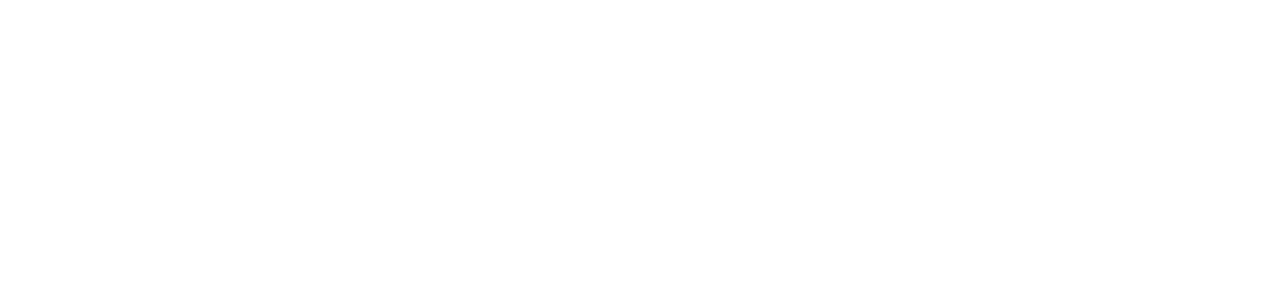
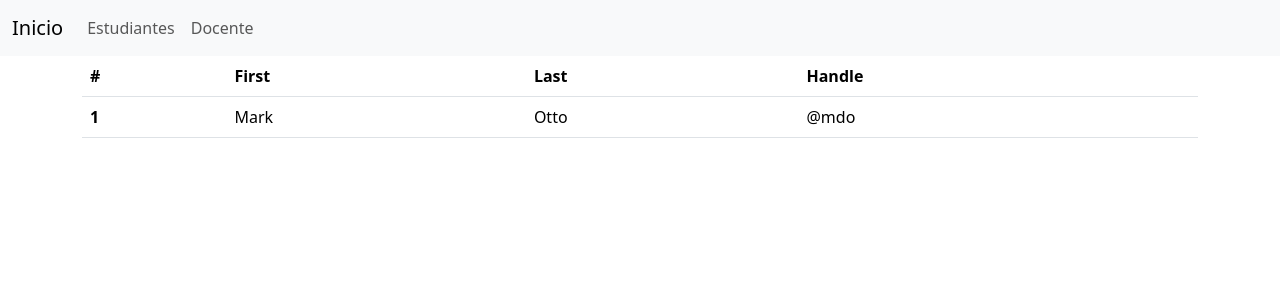
Before and after one commit to Jostero32/Programa_prueba_react_mysql_nodejs, a React (Create React App) app in the folder client/: page /home in a window 1280 px wide. Shown: the top 300 px of the page. Built offline with nearby package versions, Linux system fonts and the light colour scheme.

Commit message:
Se agrego un navbar para inicio

```diff
--- a/client/public/index.html
+++ b/client/public/index.html
@@ -15,6 +15,8 @@
       user's mobile device or desktop. See https://developers.google.com/web/fundamentals/web-app-manifest/
     -->
     <link rel="manifest" href="%PUBLIC_URL%/manifest.json" />
+    <link href="https://cdn.jsdelivr.net/npm/bootstrap@5.3.3/dist/css/bootstrap.min.css" rel="stylesheet" integrity="sha384-QWTKZyjpPEjISv5WaRU9OFeRpok6YctnYmDr5pNlyT2bRjXh0JMhjY6hW+ALEwIH" crossorigin="anonymous">
+    <script src="https://cdn.jsdelivr.net/npm/bootstrap@5.3.3/dist/js/bootstrap.bundle.min.js" integrity="sha384-YvpcrYf0tY3lHB60NNkmXc5s9fDVZLESaAA55NDzOxhy9GkcIdslK1eN7N6jIeHz" crossorigin="anonymous"></script>
     <!--
       Notice the use of %PUBLIC_URL% in the tags above.
       It will be replaced with the URL of the `public` folder during the build.
--- a/client/src/App.js
+++ b/client/src/App.js
@@ -5,6 +5,7 @@
 } from "react-router-dom";
 import Login from './login/login.jsx';
 import Home from './home/home.jsx';
+import Estudiante from "./home/paginaEstudiante.jsx";
 
 
 function App() {
@@ -17,6 +18,7 @@
         <Routes>
           <Route path='/' element={<Login />} />
           <Route path='/home' element={<Home />} />
+          <Route path="/paginaEstudiante" element={<Estudiante />} />
         </Routes>
       </Router>
 
--- /dev/null
+++ b/client/src/home/barranavegar.jsx
@@ -0,0 +1,44 @@
+import React from "react";
+import { useNavigate } from "react-router-dom";
+
+function Barranavegar() {
+    const navegar=useNavigate();
+  return (
+    <>
+      <nav className="navbar navbar-expand-lg bg-body-tertiary">
+        <div className="container-fluid">
+          <a className="navbar-brand" onClick={()=>navegar("/home")}>
+            Inicio
+          </a>
+          <button
+            className="navbar-toggler"
+            type="button"
+            data-bs-toggle="collapse"
+            data-bs-target="#navbarNav"
+            aria-controls="navbarNav"
+            aria-expanded="false"
+            aria-label="Toggle navigation"
+          >
+            <span className="navbar-toggler-icon"></span>
+          </button>
+          <div className="collapse navbar-collapse" id="navbarNav">
+            <ul className="navbar-nav">
+              <li className="nav-item">
+                <a className="nav-link" aria-current="page" onClick={()=>navegar("/paginaEstudiante")}>
+                  Estudiantes
+                </a>
+              </li>
+              <li className="nav-item">
+                <a className="nav-link" href="#">
+                  Docente
+                </a>
+              </li>
+            </ul>
+          </div>
+        </div>
+      </nav>
+    </>
+  );
+}
+
+export default Barranavegar;
--- a/client/src/home/home.jsx
+++ b/client/src/home/home.jsx
@@ -2,19 +2,13 @@
 import Axios from "axios";
 import { useEffect } from "react";
 import { useNavigate } from "react-router-dom";
-import {
-  BrowserRouter as Router,
-  Route, Routes
-} from "react-router-dom";
-
+import Navbar from "./barranavegar.jsx";
 
 function Home() {
   const [usuario, setUsuario] = useState([]);
   const navegar = useNavigate();
 
-  Axios.defaults.withCredentials=true;
-
-
+  Axios.defaults.withCredentials = true;
 
   useEffect(() => {
     Axios.get("http://localhost:3001")
@@ -26,10 +20,31 @@
       })
       .catch((err) => console.log(err));
   }, []);
-  return <div>
-
-
-  </div>;
+  return (
+    <>
+    <Navbar/>
+      <div className="container">
+        <table className="table">
+          <thead>
+            <tr>
+              <th scope="col">#</th>
+              <th scope="col">First</th>
+              <th scope="col">Last</th>
+              <th scope="col">Handle</th>
+            </tr>
+          </thead>
+          <tbody>
+            <tr>
+              <th scope="row">1</th>
+              <td>Mark</td>
+              <td>Otto</td>
+              <td>@mdo</td>
+            </tr>
+          </tbody>
+        </table>
+      </div>
+    </>
+  );
 }
 
 export default Home;
--- /dev/null
+++ b/client/src/home/paginaEstudiante.jsx
@@ -0,0 +1,52 @@
+import React from "react";
+import { useEffect } from "react";
+import Axios from 'axios';
+import { useNavigate } from "react-router-dom";
+import Navbar from "./barranavegar.jsx";
+
+
+function PaginaUsuarios() {
+  const navegar= useNavigate();
+  Axios.defaults.withCredentials=true;
+
+  useEffect(() => {
+    Axios.get("http://localhost:3001")
+      .then((res) => {
+        if (res.data.valid) {
+        } else {
+          navegar("/");
+        }
+      })
+      .catch((err) => console.log(err))
+
+  }, []);
+
+  return (
+<>
+<Navbar/>
+<div>
+      paginaUsuarios
+      <table className="table">
+        <thead>
+          <tr>
+            <th scope="col">#</th>
+            <th scope="col">First</th>
+            <th scope="col">Last</th>
+            <th scope="col">Handle</th>
+          </tr>
+        </thead>
+        <tbody>
+          <tr>
+            <th scope="row">1</th>
+            <td>Masdasdasdasdas</td>
+            <td>Oasdasdasdo</td>
+            <td>@asdasdasdasd</td>
+          </tr>
+
+        </tbody>
+      </table>
+    </div></>
+  );
+}
+
+export default PaginaUsuarios;
```
Also changed, not shown: client/src/home/paginaUsuarios.jsx (deleted), 1 other file (tests, documents, lock files or other folders).
